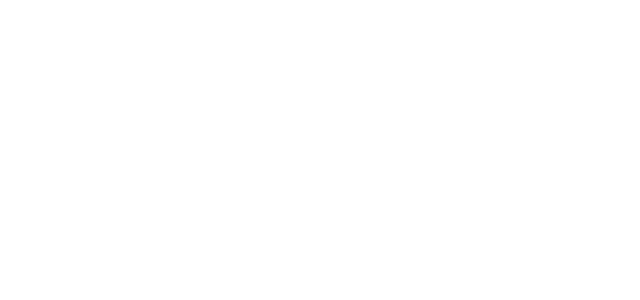
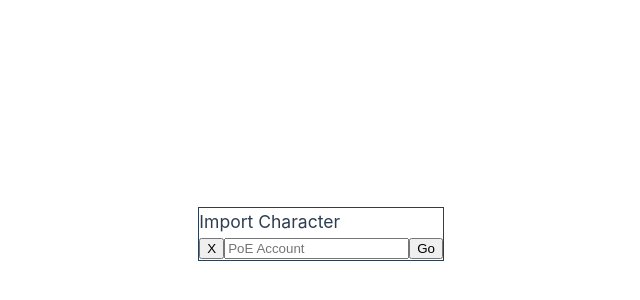
Before and after one commit to fluxink/poe_char_snapshot, a Vue app in the folder frontend/vue/poexvue/: page / in a window 1280 px wide. Shown: the part 166-466 px from the top of the page, without its empty margins (196-836 px from the left). Built offline with nearby package versions, Linux system fonts and the light colour scheme.

Commit message:
import character component

```diff
--- a/frontend/vue/poexvue/src/App.vue
+++ b/frontend/vue/poexvue/src/App.vue
@@ -1,10 +1,18 @@
-<script setup>
+<template>
+    <div>
+        <fetch-account></fetch-account>
+    </div>
+</template>
 
+<script>
+import FetchAccount from "@/components/FetchAccount.vue"
+
+export default {
+    components: {
+        FetchAccount
+    }
+}
 </script>
-
-<template>
-
-</template>
 
 <style scoped>
 
--- /dev/null
+++ b/frontend/vue/poexvue/src/components/FetchAccount.vue
@@ -0,0 +1,68 @@
+<template>
+    <div class="fetch-account">
+        <h3>Import Character</h3>
+        <button @click="clearAccount">X</button>
+        <input v-if="characters.length == 0" v-model="account_name" type="text" placeholder="PoE Account">
+        <input v-else v-model="account_name" type="text" disabled>
+        <button v-if="characters.length == 0" @click="fetchCharacters">Go</button>
+        <select v-if="characters.length >= 1" v-model="selected_char">
+            <option v-for="character in characters" :value="character">
+                {{character.league}} {{ character.level }}, {{character.name}}, {{character.class}}
+            </option>
+        </select>
+        <button v-if="selected_char != ''" @click="trackCharacter">Track</button>
+    </div>
+</template>
+
+<script>
+export default {
+    data() {
+        return {
+            account_name: "",
+            characters: [],
+            selected_char: ""
+        }
+    },
+    methods: {
+        async fetchCharacters(e){
+            let response = await fetch("http://127.0.0.1:8000/api/get-characters", {
+                method: "POST",
+                headers: {
+                    'Content-Type': 'application/json'
+                },
+                body: JSON.stringify({account_name: this.account_name})
+            })
+            let result = await response.json()
+
+            this.characters = JSON.parse(result)
+        },
+        clearAccount(e){
+            this.account_name = ""
+            this.characters = []
+        },
+        async trackCharacter(e){
+            let request = await fetch("http://127.0.0.1:8000/api/edit/" + this.account_name, {
+                method: "POST",
+                headers: {
+                    'Content-Type': 'application/json'
+                },
+                body: JSON.stringify({
+                    account: {
+                        account_name: this.account_name,
+                    },
+                    character: this.selected_char.name,
+                    league: this.selected_char.league,
+                    tracked: true
+                })
+            })
+        }
+    }
+}
+</script>
+
+<style scoped>
+    .fetch-account {
+        border-width: 1px;
+        border-style: solid;
+    }
+</style>
```
